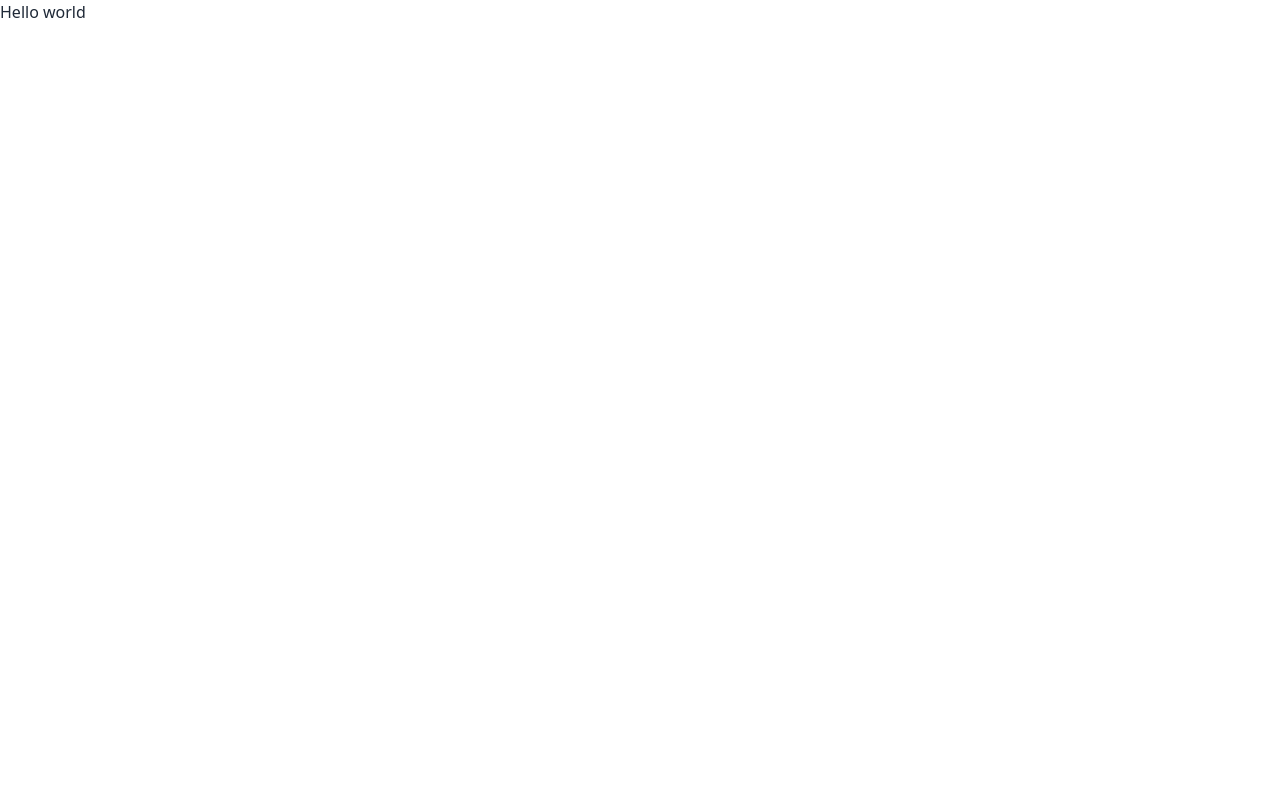
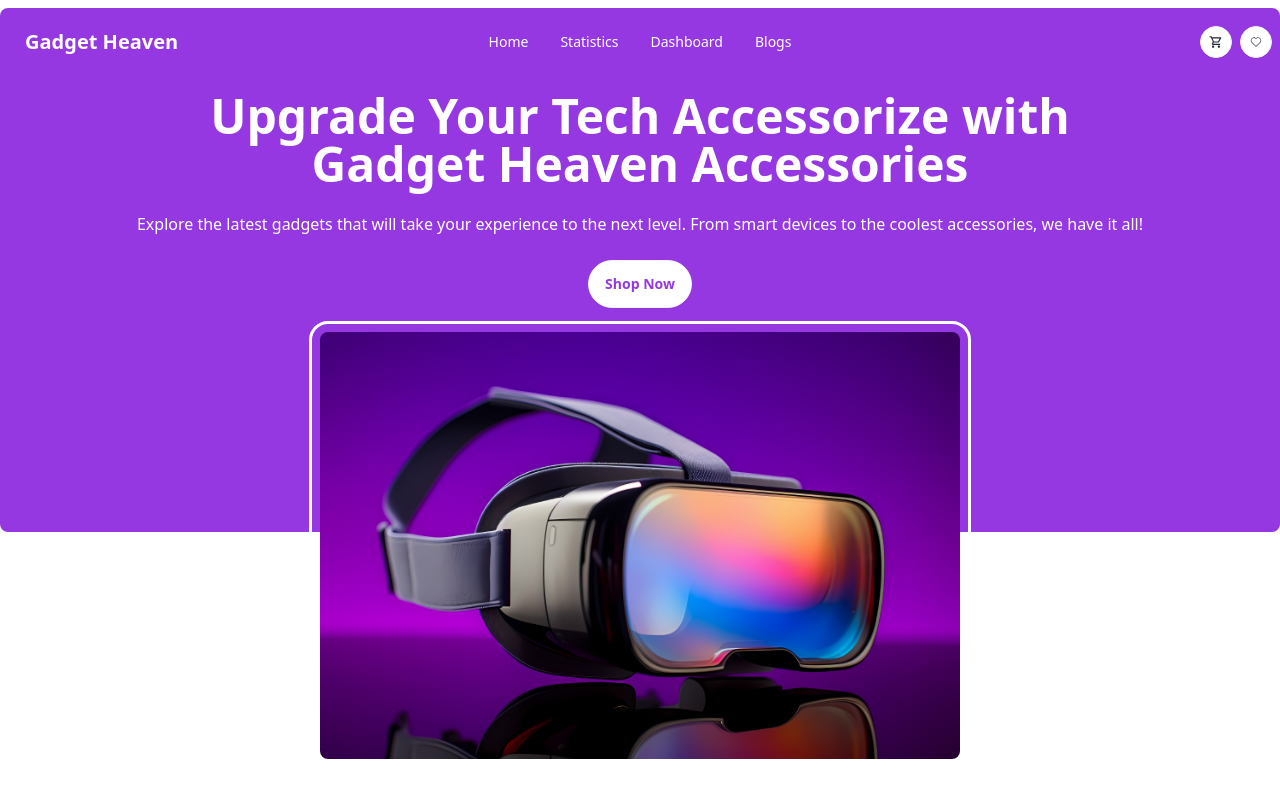
Before and after one commit to programming-hero-web-course-4/b10a8-gadget-heaven-adnansyed101, a React (Vite) app: page / in a window 1280 px wide. Built offline with nearby package versions, Linux system fonts and the light colour scheme.

Commit message:
Show Navbar and Banner

```diff
--- a/src/App.jsx
+++ b/src/App.jsx
@@ -1,8 +1,12 @@
+import Banner from "./components/Banner";
+import Navbar from "./components/Navbar";
+
 const App = () => {
   return (
-    <div>
-      <h1>Hello world</h1>
-    </div>
+    <>
+      <Navbar></Navbar>
+      <Banner></Banner>
+    </>
   );
 };
 
```
